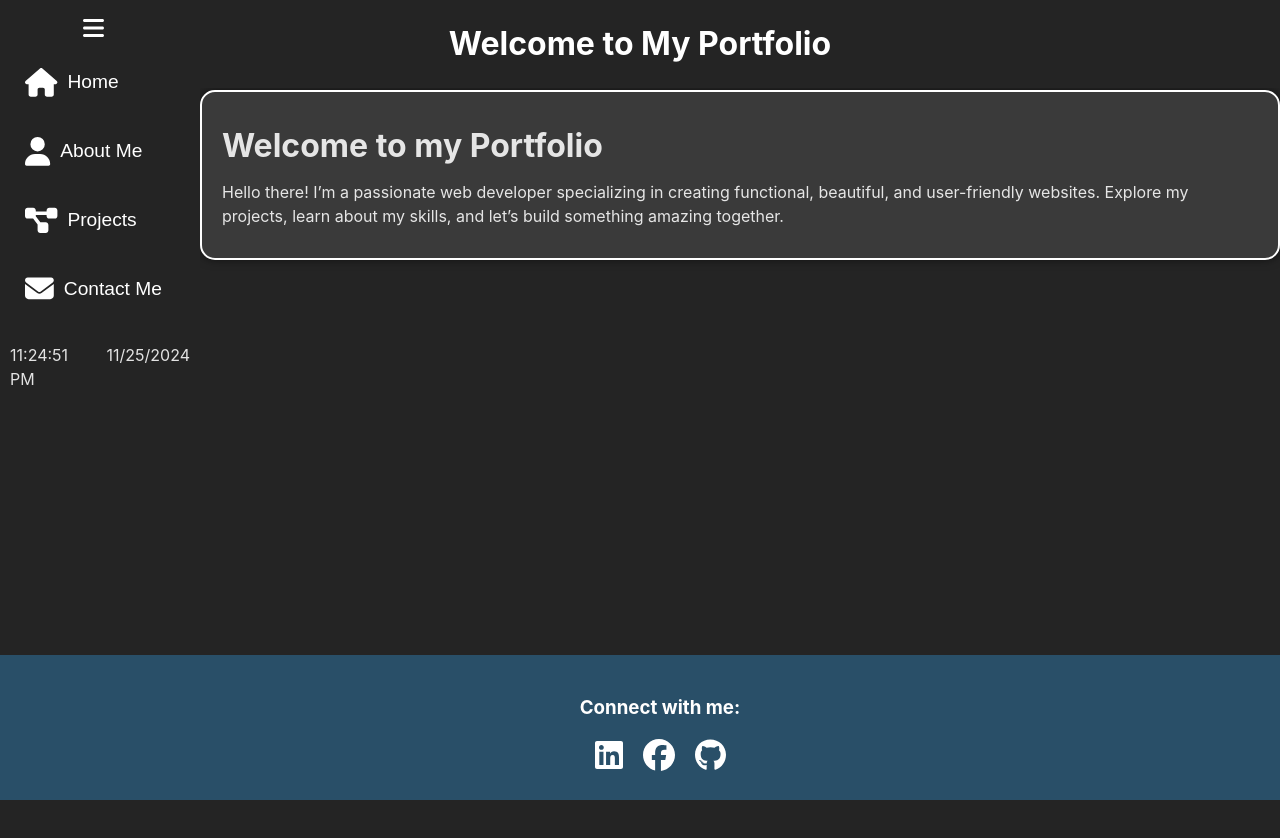
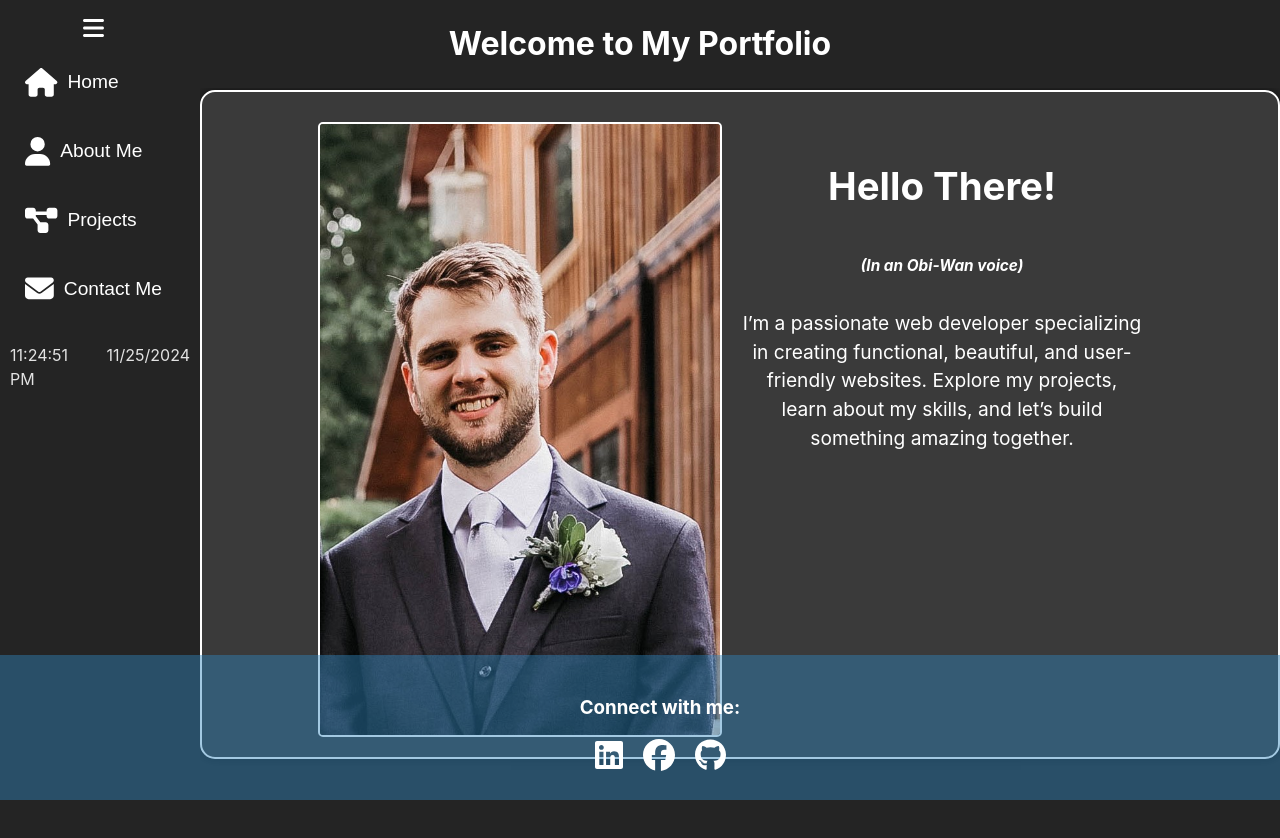
Before and after one commit to CPatterson94/CurtisPortfolio, a React (Vite) app in the folder Portfolio/: page / in a window 1280 px wide. Before the commit the page ends 800 px from the top, so only its background shows below. Built offline with nearby package versions, Linux system fonts and the light colour scheme.

Commit message:
Refactor banner component to header update styles and improve home page layout added media screens, Phone, Tablet, and Desktop, still WIP

```diff
--- a/Portfolio/index.css
+++ b/Portfolio/index.css
@@ -30,7 +30,7 @@ body {
   margin-left: 70px;
 }
 
-.banner {
+.banner-container {
   width: 100%;
   background-color: #242424;
   color: white;
@@ -41,7 +41,7 @@ body {
   left: 0;
   z-index: 999;
 }
-.banner h1 {
+.banner-container h1 {
   margin: 0;
   font-size: 2rem;
 }
@@ -152,18 +152,62 @@ body {
   color: rebeccapurple;
 }
 
+@media only screen and (min-width: 768px) {
   .home-container {
+    display: flex;
+    justify-content: center;
     background-color: #3a3a3a;
     padding: 20px;
     border-radius: 15px;
     border: 2px solid #ffffff;
     box-shadow: 0 0 10px rgba(0, 0, 0, 0.5);
   }
-.home-container h1,
-.home-container p {
-  margin: 10px 0;
+  .home-paragraph {
+    display: flex;
+    color: #ffffff;
+    font-size: 1.2em;
+    align-items: center;
+    text-align: center;
+    padding: 20px;
+    width: 400px;
   }
-
+  .home-image {
+    display: flex;
+    justify-content: space-around;
+    margin-top: 10px;
+    border: 2px solid #ffffff;
+    border-radius: 5px;
+    width: 300px;
+  }
+}
+@media only screen and (min-width: 980px) {
+  .home-container {
+    display: flex;
+    justify-content: center;
+    background-color: #3a3a3a;
+    padding: 20px;
+    border-radius: 15px;
+    border: 2px solid #ffffff;
+    box-shadow: 0 0 10px rgba(0, 0, 0, 0.5);
+  }
+  .home-paragraph {
+    display: flex;
+    flex-direction: column;
+    color: #ffffff;
+    align-items: center;
+    text-align: center;
+    padding: 20px;
+    width: 400px;
+  }
+  .home-image {
+    display: flex;
+    justify-content: space-around;
+    margin-top: 10px;
+    border: 2px solid #ffffff;
+    border-radius: 5px;
+    width: 400px;
+  }
+}
 .contact-container {
   display: flex;
   flex-direction: column;
--- a/Portfolio/src/components/banner.jsx
+++ b/Portfolio/src/components/banner.jsx
@@ -1,6 +1,6 @@
 export default function Banner() {
   return (
-    <div className="banner">
+    <div className="banner-container">
       <h1>Welcome to My Portfolio</h1>
     </div>
   );
--- a/Portfolio/src/pages/home.jsx
+++ b/Portfolio/src/pages/home.jsx
@@ -2,13 +2,22 @@ export default function Home() {
   return (
     <>
       <div className="home-container">
-        <h1>Welcome to my Portfolio </h1>
-        <p>
-          Hello there! I’m a passionate web developer specializing in creating
-          functional, beautiful, and user-friendly websites. Explore my
-          projects, learn about my skills, and let’s build something amazing
-          together.
-        </p>
+        <img
+          className="home-image"
+          src="src/assets/Profile.jpg"
+          alt="Picture of Daniel"
+        />
+        <div className="home-paragraph">
+          <h1>Hello There!</h1>
+          <h2 style={{ fontStyle: "italic", fontSize: ".8em" }}>
+            (In an Obi-Wan voice)
+          </h2>
+          <p>
+            I’m a passionate web developer specializing in creating functional,
+            beautiful, and user-friendly websites. Explore my projects, learn
+            about my skills, and let’s build something amazing together.
+          </p>
+        </div>
       </div>
     </>
   );
--- a/Portfolio/src/styling/banner.scss
+++ b/Portfolio/src/styling/header.scss
@@ -1,4 +1,4 @@
-.banner {
+.banner-container {
   width: 100%;
   background-color: #242424;
   color: white;
--- a/Portfolio/src/styling/home.scss
+++ b/Portfolio/src/styling/home.scss
@@ -1,12 +1,64 @@
-.home-container {
-  background-color: #3a3a3a; // Lighter grey background
-  padding: 20px;
-  border-radius: 15px;
-  border: 2px solid #ffffff; // Bubble border color
-  box-shadow: 0 0 10px rgba(0, 0, 0, 0.5);
+@media only screen and (max-width: 480px) {
+}
 
-  h1,
-  p {
-    margin: 10px 0;
+//Tablet View
+
+@media only screen and (min-width: 768px) {
+  .home-container {
+    display: flex;
+    justify-content: center;
+    background-color: #3a3a3a; // Lighter grey background
+    padding: 20px;
+    border-radius: 15px;
+    border: 2px solid #ffffff; // Bubble border color
+    box-shadow: 0 0 10px rgba(0, 0, 0, 0.5);
+  }
+  .home-paragraph {
+    display: flex;
+    color: #ffffff; // White text
+    font-size: 1.2em;
+    align-items: center;
+    text-align: center;
+    padding: 20px;
+    width: 400px;
+  }
+  .home-image {
+    display: flex;
+    justify-content: space-around;
+    margin-top: 10px;
+    border: 2px solid #ffffff; // Bubble border color
+    border-radius: 5px;
+    width: 300px;
   }
 }
+
+//Desktop View
+
+@media only screen and (min-width: 980px) {
+  .home-container {
+    display: flex;
+    justify-content: center;
+    background-color: #3a3a3a; // Lighter grey background
+    padding: 20px;
+    border-radius: 15px;
+    border: 2px solid #ffffff; // Bubble border color
+    box-shadow: 0 0 10px rgba(0, 0, 0, 0.5);
+  }
+  .home-paragraph {
+    display: flex;
+    flex-direction: column;
+    color: #ffffff; // White text
+    align-items: center;
+    text-align: center;
+    padding: 20px;
+    width: 400px;
+  }
+  .home-image {
+    display: flex;
+    justify-content: space-around;
+    margin-top: 10px;
+    border: 2px solid #ffffff; // Bubble border color
+    border-radius: 5px;
+    width: 400px;
+  }
+}
--- a/Portfolio/src/styling/index.scss
+++ b/Portfolio/src/styling/index.scss
@@ -1,5 +1,5 @@
 @use "main.scss";
-@use "banner.scss";
+@use "header.scss";
 @use "navBar.scss";
 @use "footer.scss";
 @use "home.scss";
```
Also changed, not shown: Portfolio/src/assets/Profile.jpg (added). Lines whose indentation alone changed are shown as unchanged.
